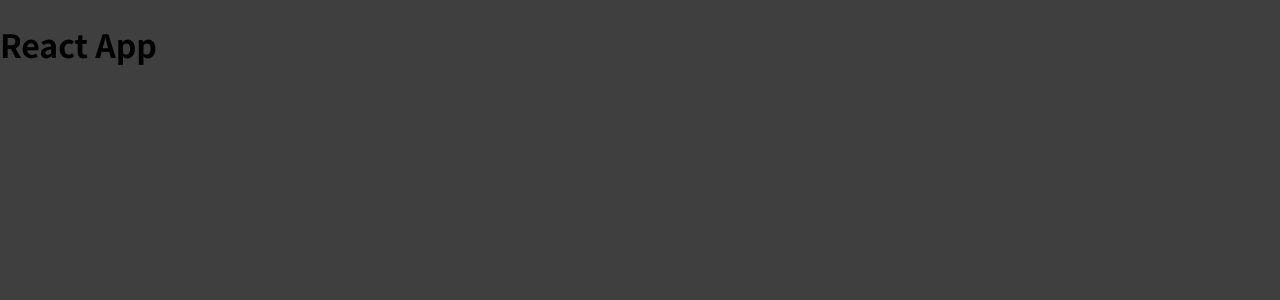
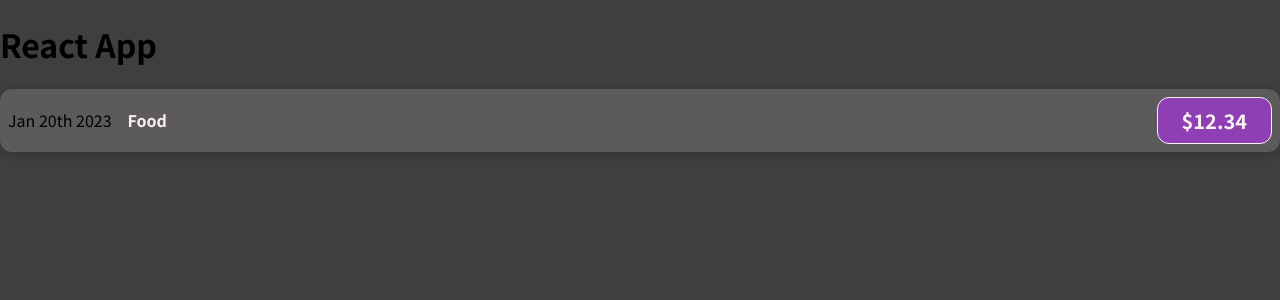
Before and after one commit to hc-sun/budget-manager, a JavaScript app: page / in a window 1280 px wide. Shown: the top 300 px of the page. Built offline with nearby package versions, Linux system fonts and the light colour scheme.

Commit message:
added purchaseitem component

```diff
--- a/src/App.js
+++ b/src/App.js
@@ -1,7 +1,11 @@
+import PurchaseItem from "./components/PurchaseItem";
+
+
 function App() {
   return (
     <div>
       <h1>React App</h1>
+      <PurchaseItem></PurchaseItem>
     </div>
   );
 }
--- /dev/null
+++ b/src/components/PurchaseItem.css
@@ -0,0 +1,56 @@
+.purchase-item {
+    display: flex;
+    justify-content: space-between;
+    align-items: center;
+    box-shadow: 0 2px 8px rgba(12, 12, 12, 0.25);
+    padding: 0.5rem;
+    margin: 1rem 0;
+    border-radius: 12px;
+    background-color: #5c5a5a;
+  }
+
+  .purchase-item-description {
+    display: flex;
+    flex-direction: column;
+    gap: 1rem;
+    align-items: flex-end;
+    flex-flow: column-reverse;
+    justify-content: flex-start;
+    flex: 1;
+  }
+
+  .purchase-item h2 {
+    color: #3a3a3a;
+    font-size: 1rem;
+    flex: 1;
+    margin: 0 1rem;
+    color: rgb(248, 241, 241);
+  }
+
+  .purchase-item-price {
+    font-size: 1rem;
+    font-weight: bold;
+    color: rgb(248, 241, 241);
+    background-color: #8f3fb4;
+    border: 1px solid rgb(248, 241, 241);
+    padding: 0.5rem;
+    border-radius: 12px;
+  }
+
+  @media (min-width: 580px) {
+    .purchase-item-description {
+      flex-direction: row;
+      align-items: center;
+      justify-content: flex-start;
+      flex: 1;
+    }
+
+    .purchase-item-description h2 {
+      font-size: 1.25rem;
+    }
+
+    .purchase-item-price {
+      font-size: 1.25rem;
+      padding: 0.5rem 1.5rem;
+    }
+  }
--- /dev/null
+++ b/src/components/PurchaseItem.js
@@ -0,0 +1,13 @@
+import "./PurchaseItem.css";
+
+function PurchaseItem() {
+  return (
+    <div className="purchase-item">
+      <div>Jan 20th 2023</div>
+      <h2 className="purchase-item-description">Food</h2>
+      <div className="purchase-item-price">$12.34</div>
+    </div>
+  );
+}
+
+export default PurchaseItem;
```
